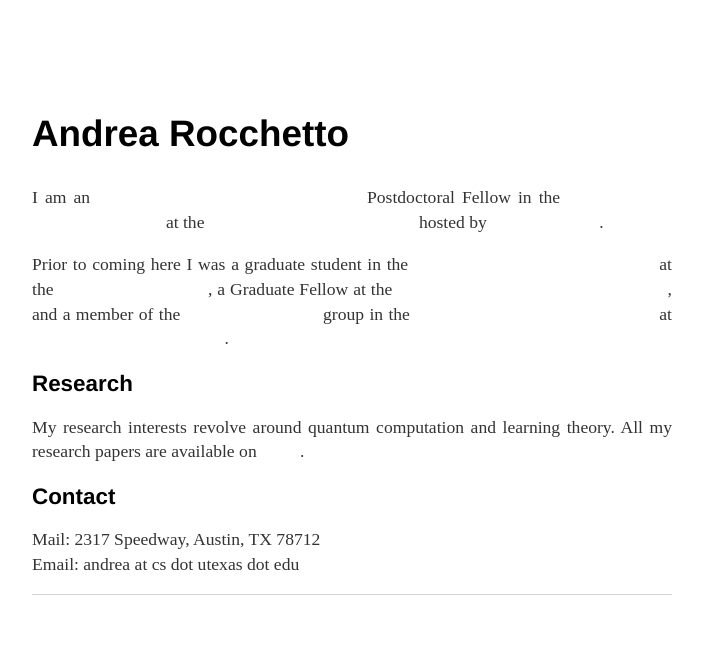
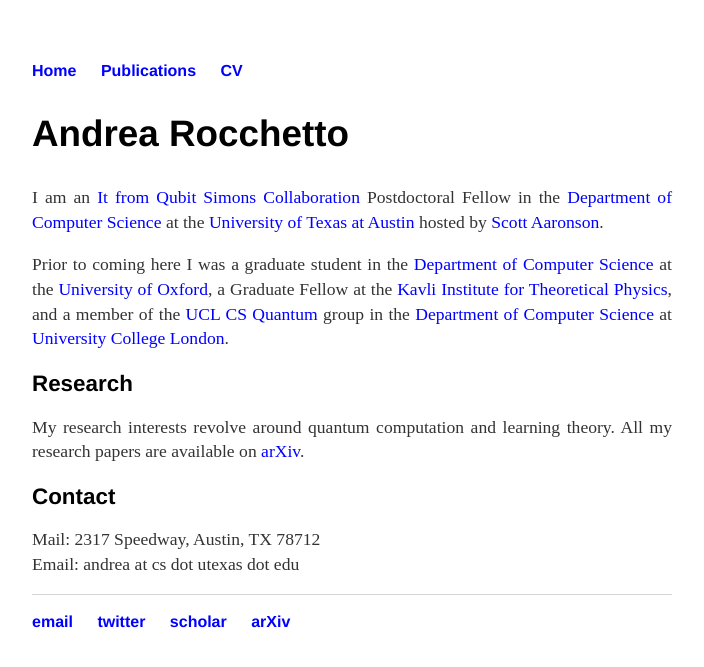
Before and after one commit to andrearocchetto/andrearocchetto.github.io, a Jekyll site: the page built from index.html, in a window 1280 px wide. Shown: the top 667 px of the page, without its empty margins (288-992 px from the left). Built offline with Jekyll 4.4.1, drawn with Linux system fonts in a browser that asks for light colours.

Commit message:
Update main.css

```diff
--- a/css/main.css
+++ b/css/main.css
@@ -8,7 +8,7 @@
 }
 
 
-a { text-decoration: none; color: #0030; }
+a { text-decoration: none; color: #0000FF; }
 a:hover { text-decoration: underline; }
 
 p, ul { font-size: 1.1em; line-height: 1.4em; color: #333; text-align: justify;
```
